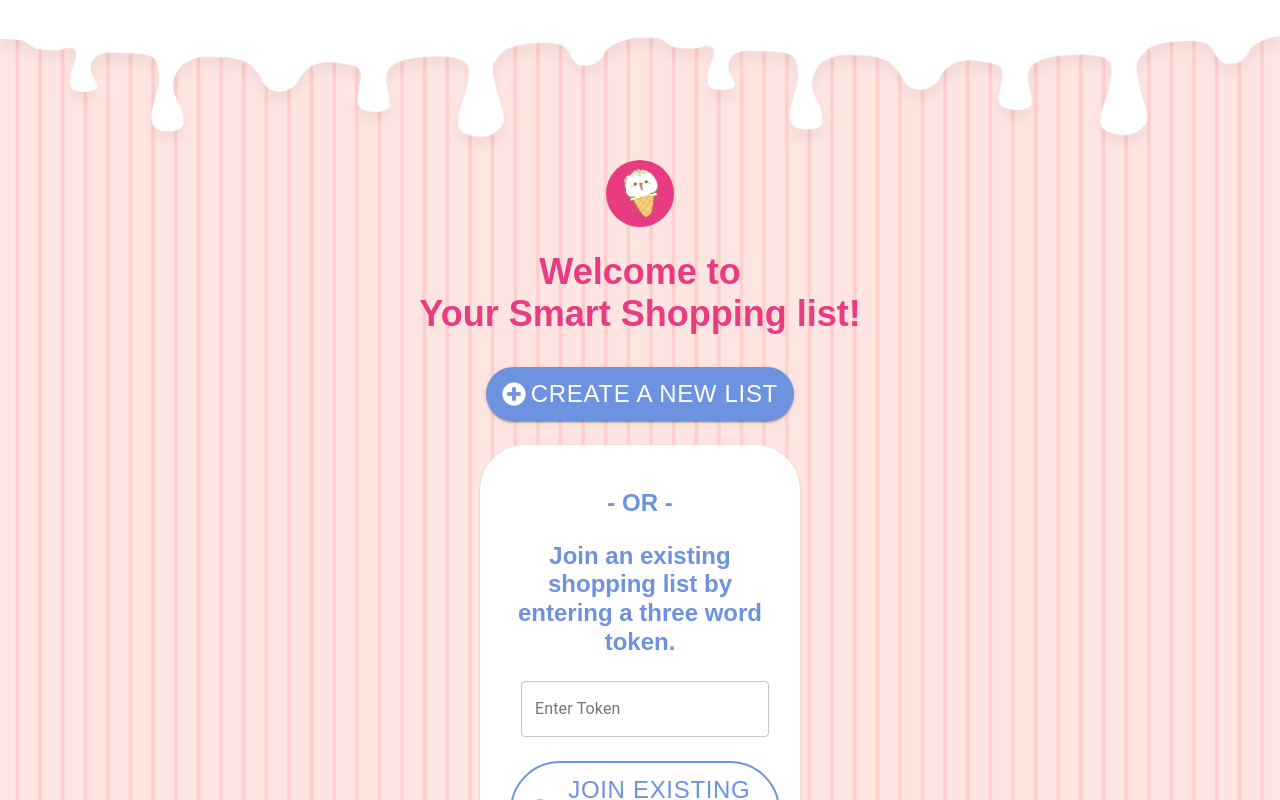
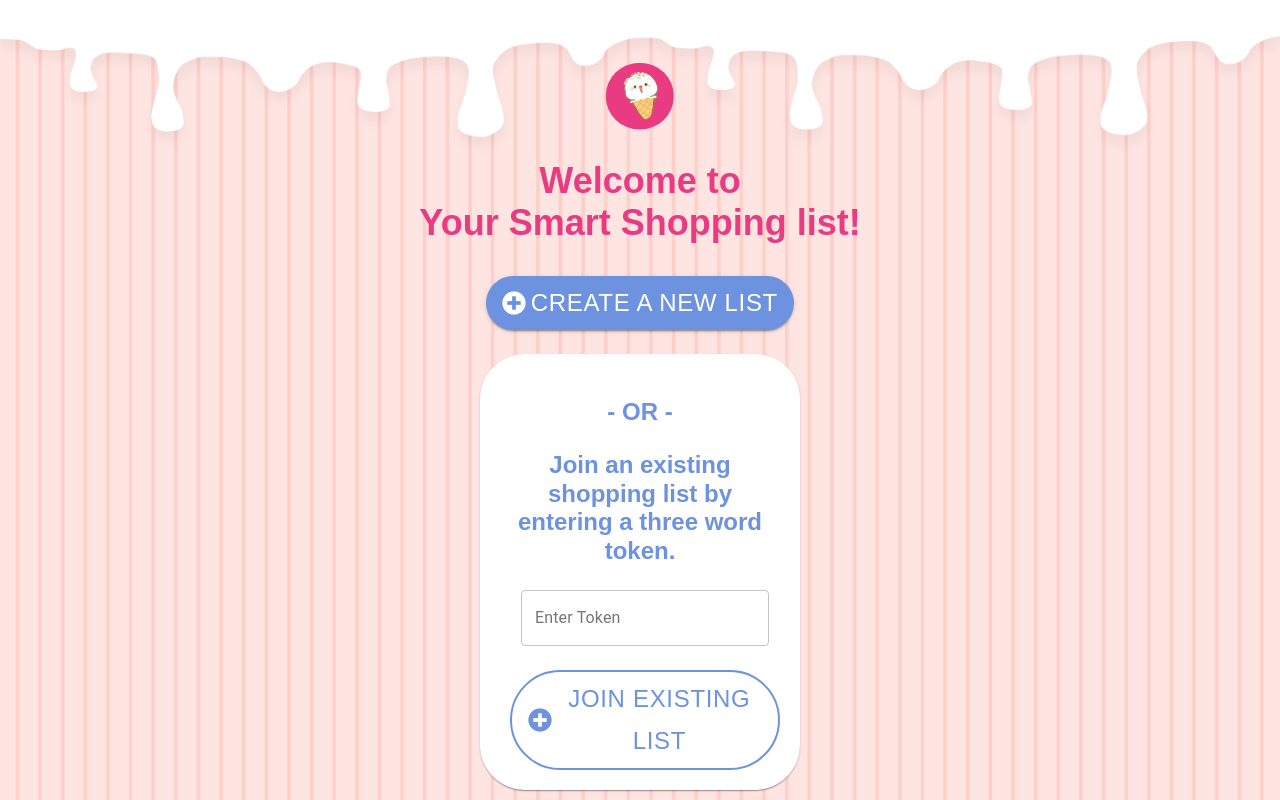
Before and after one commit to the-collab-lab/tcl-29-smart-shopping-list, a React (Create React App) app: page / in a window 1280 px wide. Shown: the top 800 px of the page. Built offline with nearby package versions, Linux system fonts and the light colour scheme; a web font is replaced by a local one.

Commit message:
added the logo

```diff
--- a/src/components/ShowList.css
+++ b/src/components/ShowList.css
@@ -106,3 +106,11 @@ input#outlined-basic {
   font-size: 25px;
   counter-reset: black;
 }
+
+.logo {
+  background-color: #e93b81;
+  position: absolute;
+  transform: translate(-50%, -50%);
+  left: 50%;
+  top: 12%;
+}
--- a/src/components/ShowList.jsx
+++ b/src/components/ShowList.jsx
@@ -5,6 +5,7 @@ import { useHistory } from 'react-router-dom';
 import { Card, TextField } from '@material-ui/core';
 import TopImage from '../images/milky_top.png';
 import Item from './Item';
+import logo from '../images/logo.png';
 import './ShowList.css';
 
 const styles = {
@@ -78,6 +79,7 @@ function ShowList() {
   return (
     <Card style={styles.paperContainer} className="scroll">
       <div style={styles.topImage} />
+      <img src={logo} alt="logo" className="logo" />
       <div className="list-view">
         <h1 className="shopingList">MY SHOPPING LIST</h1>
         {error && <p>Error</p>}
```
